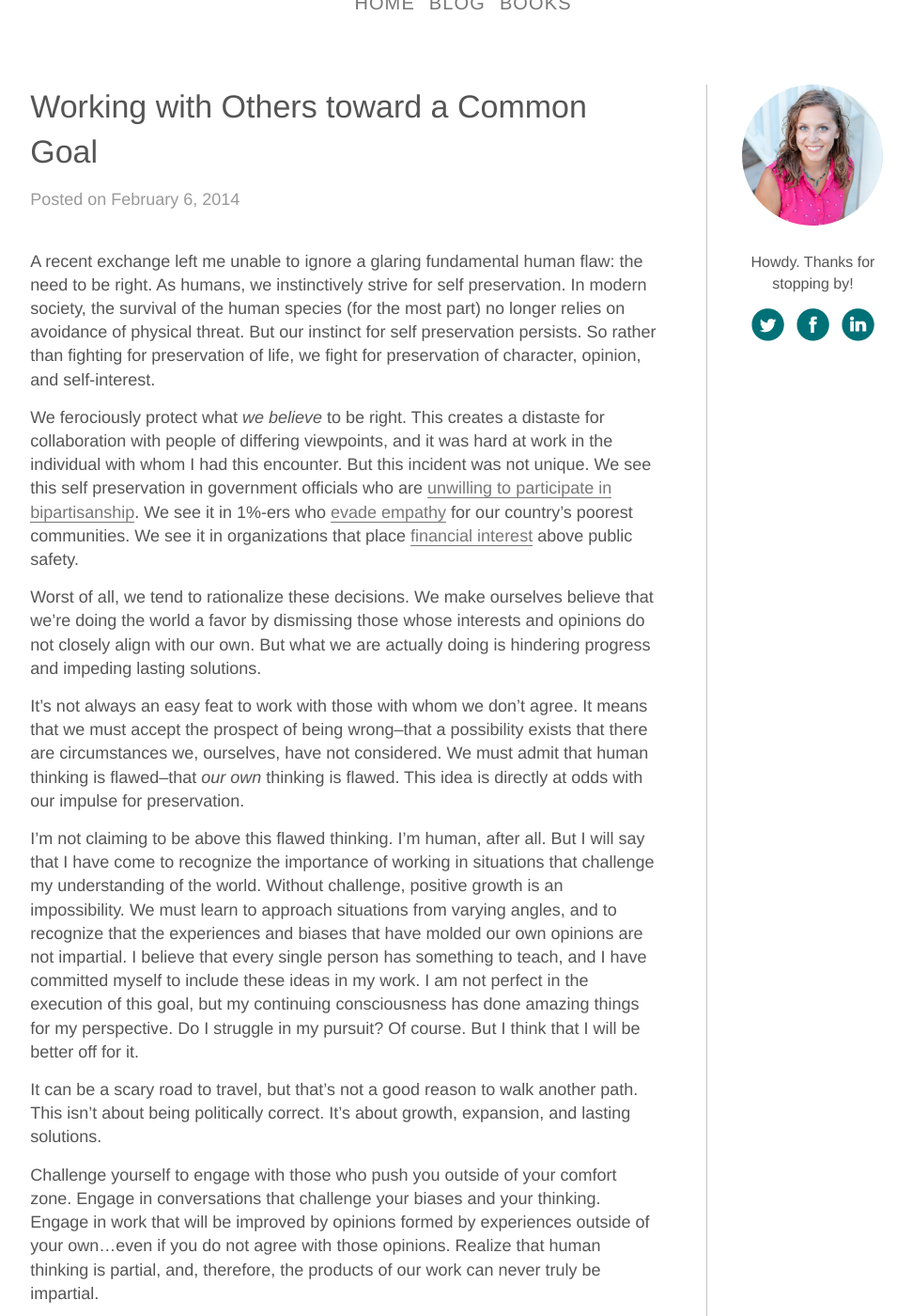
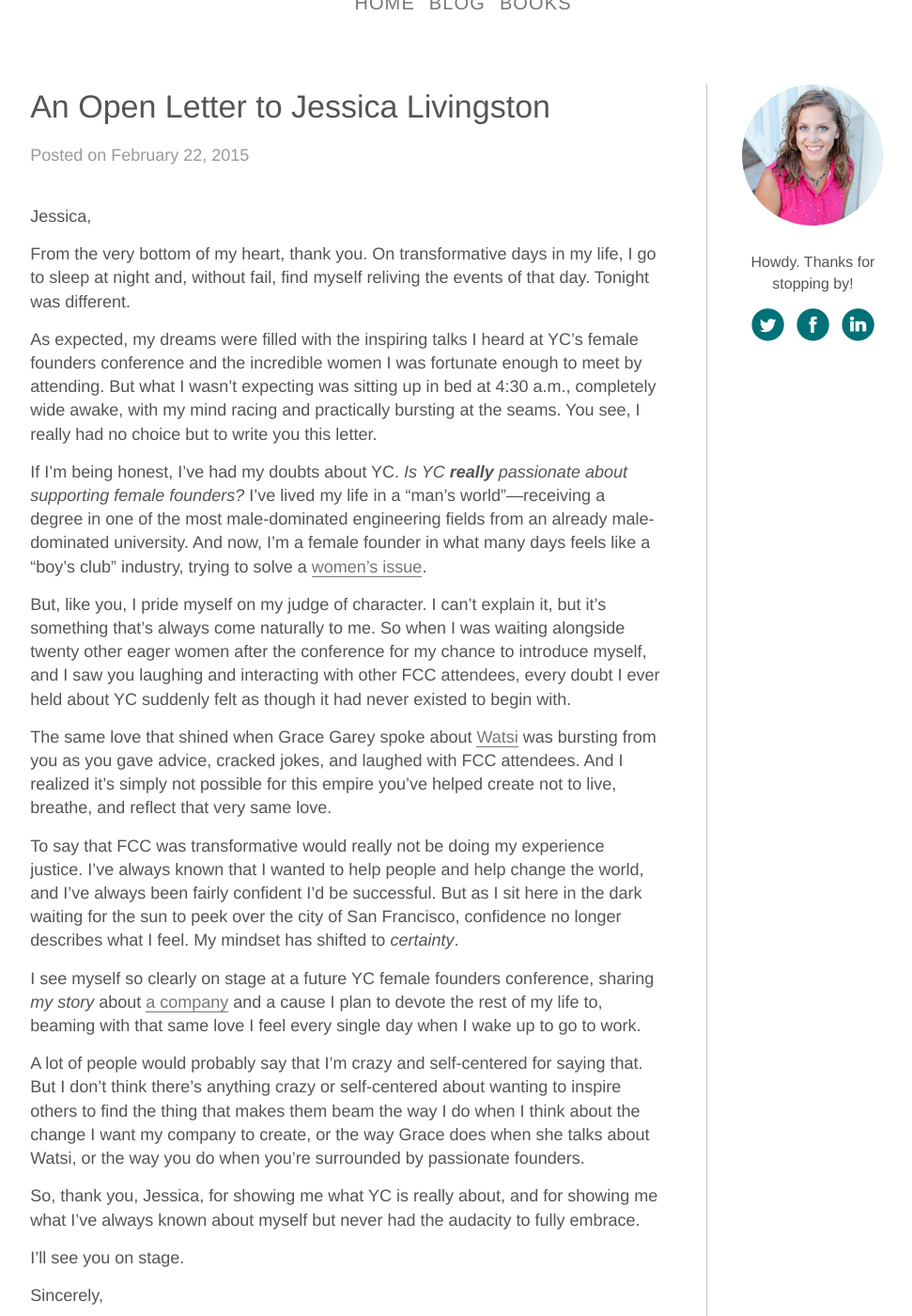
Before and after one commit to jaldoretta/jaldoretta.github.io, a Jekyll site: the page built from _posts/2014-02-06-working-with-others-toward-a-common-goal.md, in a window 1280 px wide and 1400 px high, scrolled down 277 px. Shown: the whole window at 94% size, without its empty margins (147-1118 px from the left). Built offline with Jekyll 4.4.1, drawn with Linux system fonts in a browser that asks for light colours; Markdown is read by kramdown in place of the engine named in the settings; some of the changed text lies outside the part shown.

Commit message:
open letter to JL

```diff
--- a/_posts/2014-02-06-working-with-others-toward-a-common-goal.md
+++ b/_posts/2014-02-06-working-with-others-toward-a-common-goal.md
@@ -1,21 +1,32 @@
 ---
 layout: blog-post
-title:  "Working with Others toward a Common Goal"
-date:   2014-02-06
+title:  "An Open Letter to Jessica Livingston"
+date:   2015-02-22
 ---
 
-A recent exchange left me unable to ignore a glaring fundamental human flaw: the need to be right. As humans, we instinctively strive for self preservation. In modern society, the survival of the human species (for the most part) no longer relies on avoidance of physical threat. But our instinct for self preservation persists. So rather than fighting for preservation of life, we fight for preservation of character, opinion, and self-interest.
+Jessica,
 
-We ferociously protect what *we believe* to be right. This creates a distaste for collaboration with people of differing viewpoints, and it was hard at work in the individual with whom I had this encounter. But this incident was not unique. We see this self preservation in government officials who are [unwilling to participate in bipartisanship](http://www.usnews.com/news/articles/2012/06/15/gridlock-not-likely-to-end-with-112th-congress). We see it in 1%-ers who [evade empathy](http://www.upworthy.com/this-guy-needs-a-clue-a-member-of-the-1-declares-it-great-that-35-billion-are-in-poverty?c=utw1&utm_content=bufferbf668&utm_medium=social&utm_source=twitter.com&utm_campaign=buffer) for our country's poorest communities. We see it in organizations that place [financial interest](http://www.youtube.com/watch?v=JykxZxps5Jk&feature=youtu.be) above public safety.
+From the very bottom of my heart, thank you. On transformative days in my life, I go to sleep at night and, without fail, find myself reliving the events of that day. Tonight was different.
 
-Worst of all, we tend to rationalize these decisions. We make ourselves believe that we’re doing the world a favor by dismissing those whose interests and opinions do not closely align with our own. But what we are actually doing is hindering progress and impeding lasting solutions.
+As expected, my dreams were filled with the inspiring talks I heard at YC&rsquo;s female founders conference and the incredible women I was fortunate enough to meet by attending. But what I wasn&rsquo;t expecting was sitting up in bed at 4:30 a.m., completely wide awake, with my mind racing and practically bursting at the seams. You see, I really had no choice but to write you this letter.
 
-It's not always an easy feat to work with those with whom we don't agree. It means that we must accept the prospect of being wrong–that a possibility exists that there are circumstances we, ourselves, have not considered. We must admit that human thinking is flawed–that *our own* thinking is flawed. This idea is directly at odds with our impulse for preservation.
+If I&rsquo;m being honest, I&rsquo;ve had my doubts about YC. *Is YC **really** passionate about supporting female founders?* I&rsquo;ve lived my life in a &ldquo;man&rsquo;s world&rdquo;&mdash;receiving a degree in one of the most male-dominated engineering fields from an already male-dominated university. And now, I&rsquo;m a female founder in what many days feels like a &ldquo;boy&rsquo;s club&rdquo; industry, trying to solve a <a class="text-link" target="_blank" href="http://www.readytogroove.com/about">women&rsquo;s issue</a>.
 
-I'm not claiming to be above this flawed thinking. I'm human, after all. But I will say that I have come to recognize the importance of working in situations that challenge my understanding of the world. Without challenge, positive growth is an impossibility. We must learn to approach situations from varying angles, and to recognize that the experiences and biases that have molded our own opinions are not impartial. I believe that every single person has something to teach, and I have committed myself to include these ideas in my work. I am not perfect in the execution of this goal, but my continuing consciousness has done amazing things for my perspective. Do I struggle in my pursuit? Of course. But I think that I will be better off for it.
+But, like you, I pride myself on my judge of character. I can&rsquo;t explain it, but it&rsquo;s something that&rsquo;s always come naturally to me. So when I was waiting alongside twenty other eager women after the conference for my chance to introduce myself, and I saw you laughing and interacting with other FCC attendees, every doubt I ever held about YC suddenly felt as though it had never existed to begin with.
 
-It can be a scary road to travel, but that's not a good reason to walk another path. This isn’t about being politically correct. It’s about growth, expansion, and lasting solutions.
+The same love that shined when Grace Garey spoke about <a class="text-link" target="_blank" href="http://www.watsi.org">Watsi</a> was bursting from you as you gave advice, cracked jokes, and laughed with FCC attendees. And I realized it&rsquo;s simply not possible for this empire you&rsquo;ve helped create not to live, breathe, and reflect that very same love.
 
-Challenge yourself to engage with those who push you outside of your comfort zone. Engage in conversations that challenge your biases and your thinking. Engage in work that will be improved by opinions formed by experiences outside of your own...even if you do not agree with those opinions. Realize that human thinking is partial, and, therefore, the products of our work can never truly be impartial.
+To say that FCC was transformative would really not be doing my experience justice. I&rsquo;ve always known that I wanted to help people and help change the world, and I&rsquo;ve always been fairly confident I&rsquo;d be successful. But as I sit here in the dark waiting for the sun to peek over the city of San Francisco, confidence no longer describes what I feel. My mindset has shifted to *certainty*.
 
-Progress is not hindered by approaches to a problem that are not directly in line with our own. Progress is hindered by our unwillingness to expand our own understanding through working with others toward a common goal. If we wish to make lasting change, it is imperative that we recognize the difference.
+I see myself so clearly on stage at a future YC female founders conference, sharing *my story* about <a class="text-link" target="_blank" href="http://www.readytogroove.com">a company</a> and a cause I plan to devote the rest of my life to, beaming with that same love I feel every single day when I wake up to go to work.
+
+A lot of people would probably say that I&rsquo;m crazy and self-centered for saying that. But I don&rsquo;t think there&rsquo;s anything crazy or self-centered about wanting to inspire others to find the thing that makes them beam the way I do when I think about the change I want my company to create, or the way Grace does when she talks about Watsi, or the way you do when you&rsquo;re surrounded by passionate founders.
+
+So, thank you, Jessica, for showing me what YC is really about, and for showing me what I&rsquo;ve always known about myself but never had the audacity to fully embrace.
+
+I&rsquo;ll see you on stage.
+
+
+Sincerely,
+
+Jennifer
```
